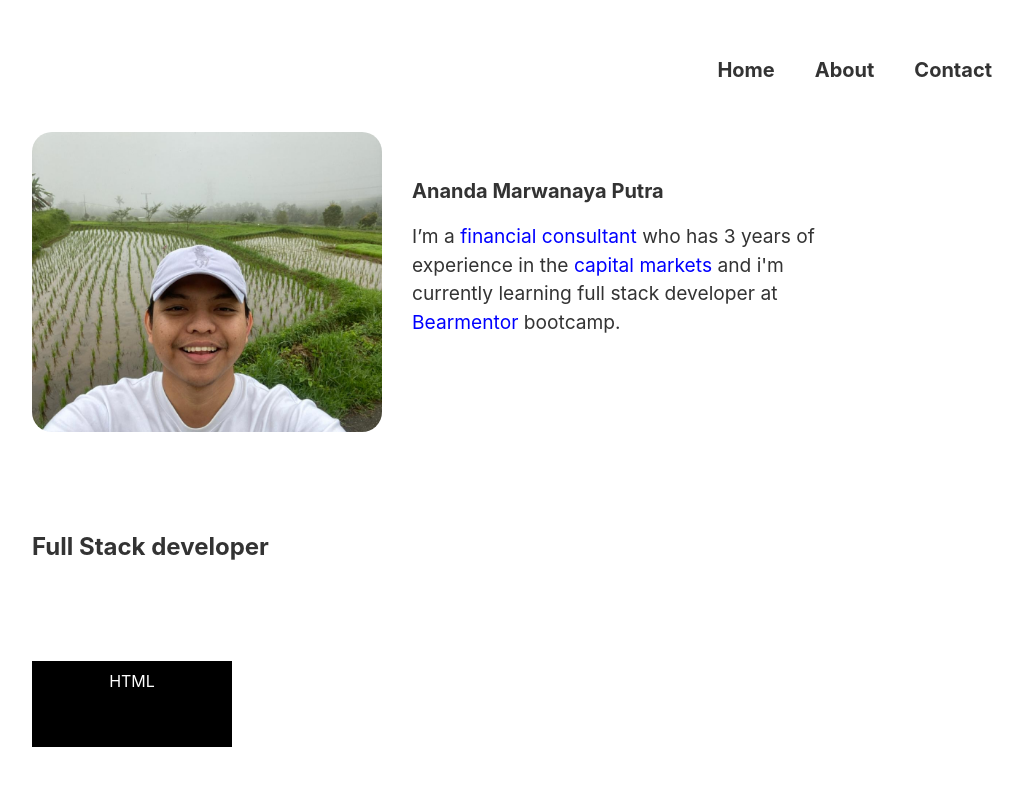
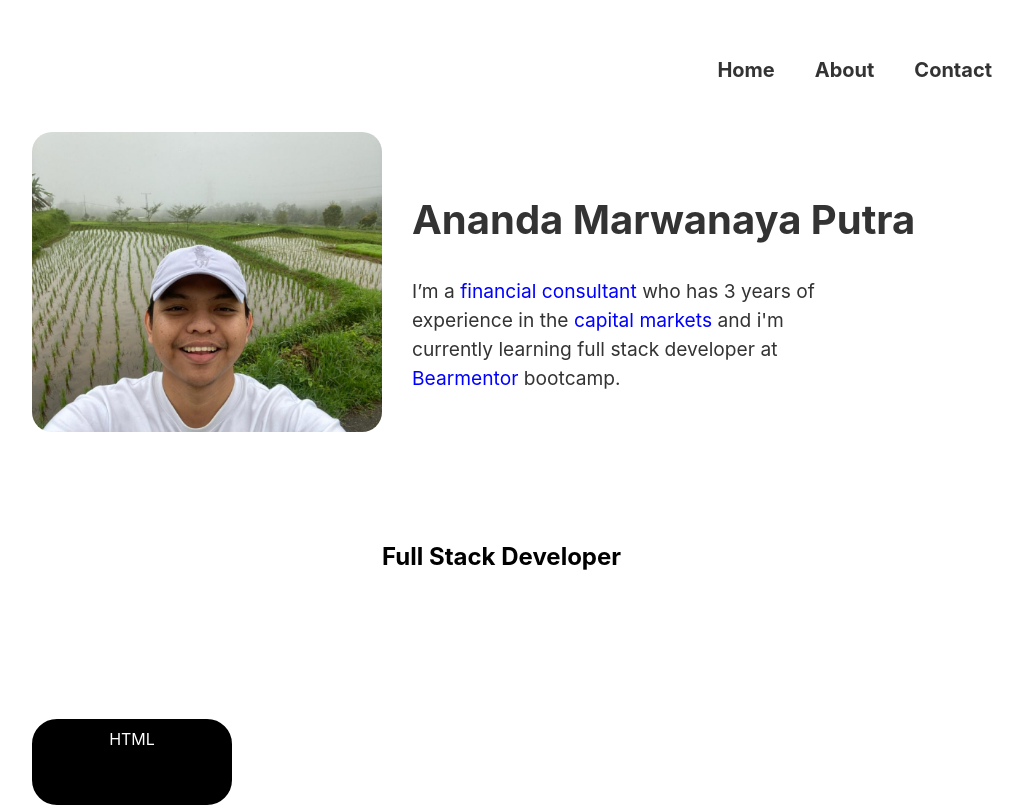
Before and after one commit to anandamarwan/v1.anandamarwan.com, a plain HTML site: page index.html in a window 1280 px wide. Shown: the top 808 px of the page, without its empty margins (128-1151 px from the left). Drawn offline with Linux system fonts and the light colour scheme.

Commit message:
give update to style

```diff
--- a/index.css
+++ b/index.css
@@ -192,7 +192,7 @@ textarea {
 }
 
 .person-name {
-  font-size: 20px;
+  font-size: 40px;
 }
 
 .skills {
@@ -202,5 +202,13 @@ textarea {
   height: 66px;
   border: 10px solid black;
   text-align: center;
+  border-radius: 25px;
 
 }
+
+.h1{
+  width: 639px;
+  height: 77px;
+  margin-left: 350px;
+  color : black;
+}
--- a/index.html
+++ b/index.html
@@ -37,7 +37,7 @@
         />
 
         <div>
-          <h1 class="person-name">Ananda Marwanaya Putra</h1>
+          <h1 class="person-name"><b>Ananda Marwanaya Putra</b></h1>
           <p>
             I’m a <span class="marker">financial consultant</span> who has 3
             years of <br />experience in the
@@ -49,7 +49,7 @@
       </section>
 
       <section>
-        <h1>Full Stack developer</h1>
+        <h1 class="h1">Full Stack Developer</h1>
       </section>
 
       <div class="skills">HTML</div>
```
